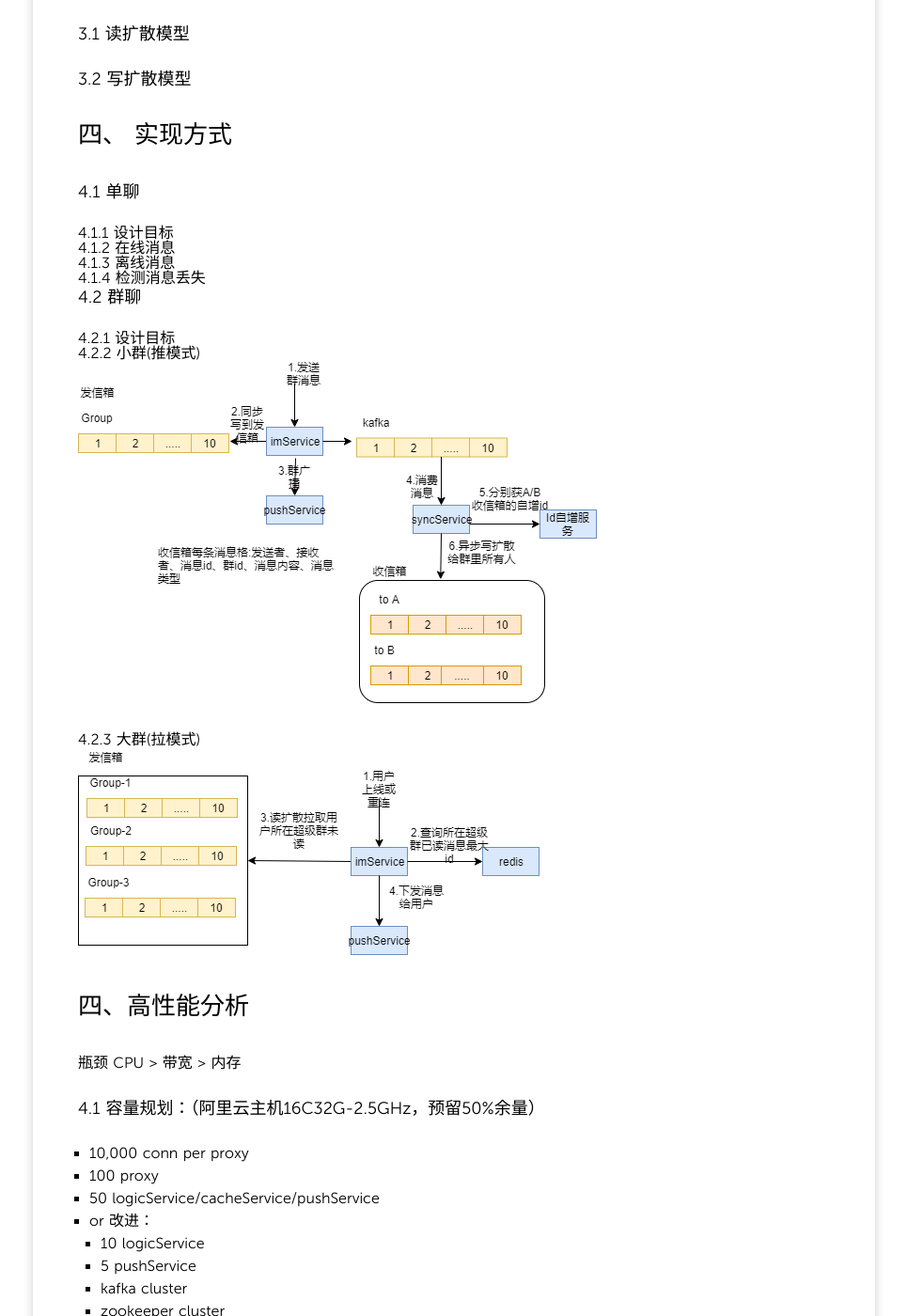
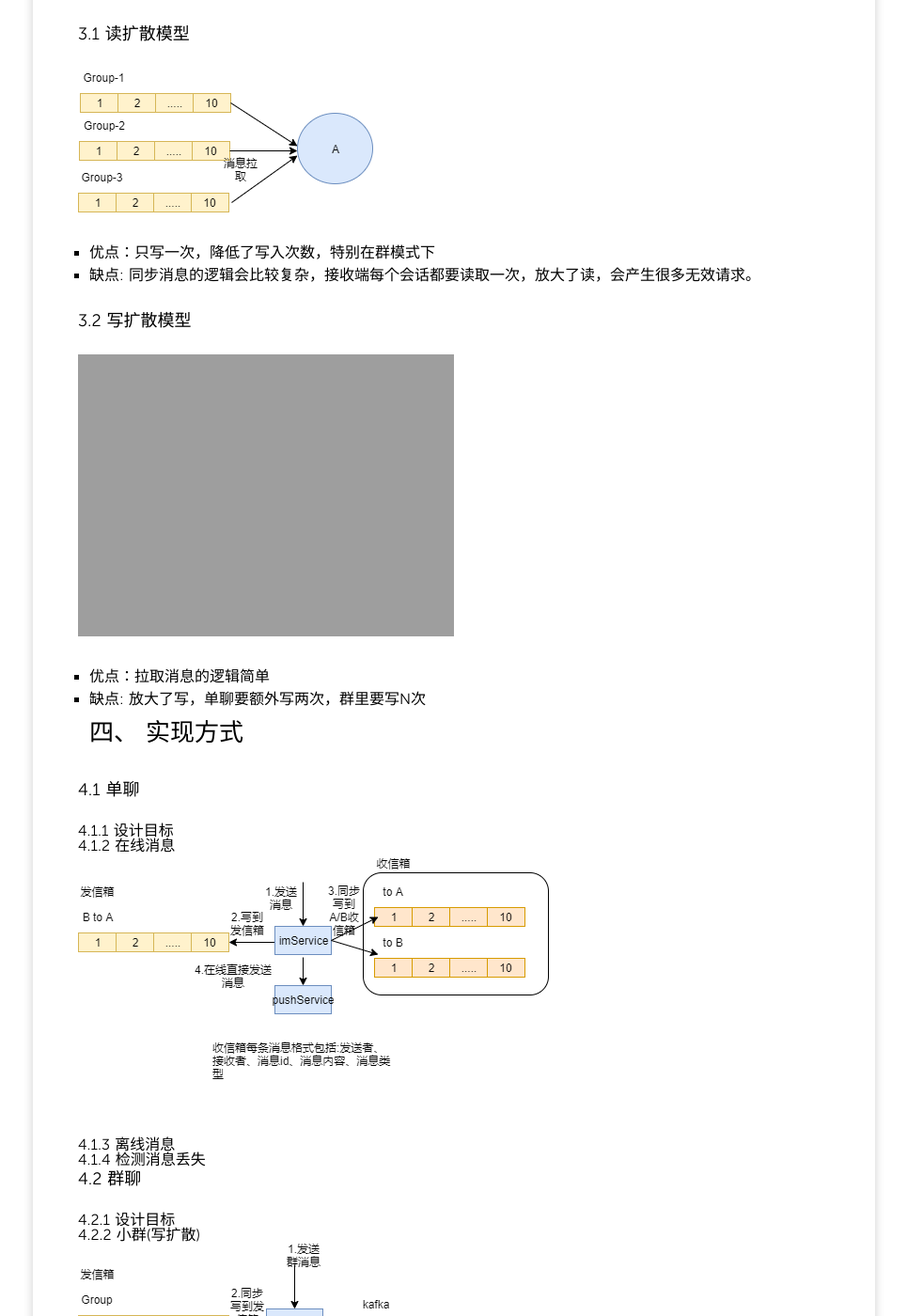
Before and after one commit to zhangchuhu/zhangchuhu.github.io, a Jekyll site: the page built from _posts/2020/2020-1-3-IM消息系统的设计和实现.md, in a window 1280 px wide and 1400 px high, scrolled down 1601 px. Shown: the whole window at 94% size, without its empty margins (157-1122 px from the left). Built offline with Jekyll 4.4.1, drawn with Linux system fonts in a browser that asks for light colours; comment, search, counter and statistics services are not loaded.

Commit message:
feature:IM消息系统的设计和实现

```diff
--- a/_posts/2020/2020-1-3-IM消息系统的设计和实现.md
+++ b/_posts/2020/2020-1-3-IM消息系统的设计和实现.md
@@ -44,8 +44,17 @@ cacheService 维护全局在线用户，是一个二级map `user_id -> conn_id -
 ## 三、消息模型
 ### 3.1 读扩散模型
 
+![](https://zhangchuhu.github.io/image/readMode.png)
+
+ * 优点：只写一次，降低了写入次数，特别在群模式下
+ * 缺点: 同步消息的逻辑会比较复杂，接收端每个会话都要读取一次，放大了读，会产生很多无效请求。
+
 ### 3.2 写扩散模型
 
+![](https://zhangchuhu.github.io/image/writeMode.png)
+
+ * 优点：拉取消息的逻辑简单
+ * 缺点: 放大了写，单聊要额外写两次，群里要写N次
 ## 四、 实现方式
 
 ### 4.1 单聊
@@ -53,6 +62,8 @@ cacheService 维护全局在线用户，是一个二级map `user_id -> conn_id -
 #### 4.1.1 设计目标
 
 #### 4.1.2 在线消息
+
+![](https://zhangchuhu.github.io/image/singleChat.png)
 
 #### 4.1.3 离线消息
 
@@ -62,11 +73,11 @@ cacheService 维护全局在线用户，是一个二级map `user_id -> conn_id -
 
 #### 4.2.1 设计目标
 
-#### 4.2.2 小群(推模式)
+#### 4.2.2 小群(写扩散)
 
 ![](https://zhangchuhu.github.io/image/normalGroupChat.png)
 
-#### 4.2.3 大群(拉模式)
+#### 4.2.3 大群(读扩散)
 
 ![](https://zhangchuhu.github.io/image/SuperGroupChat.png)
 
```
